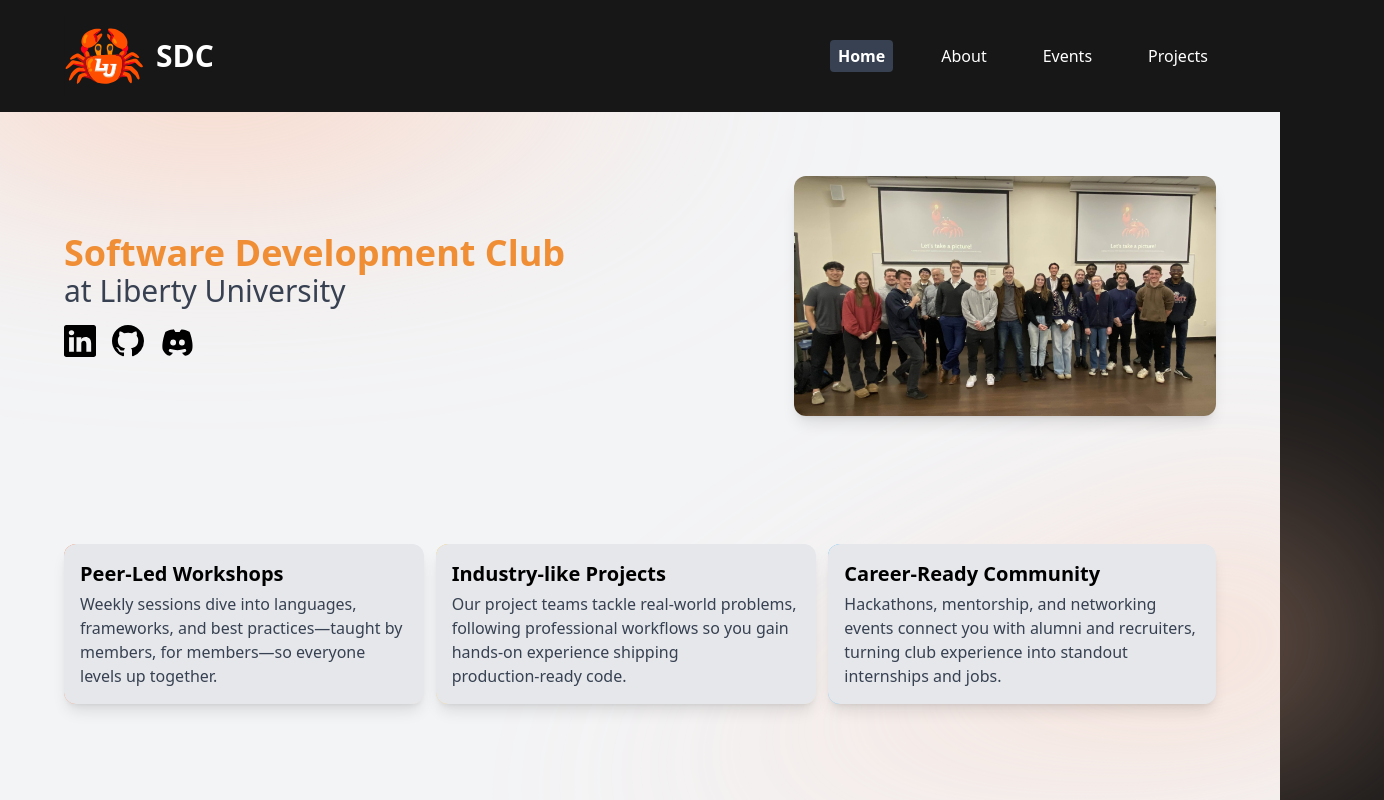
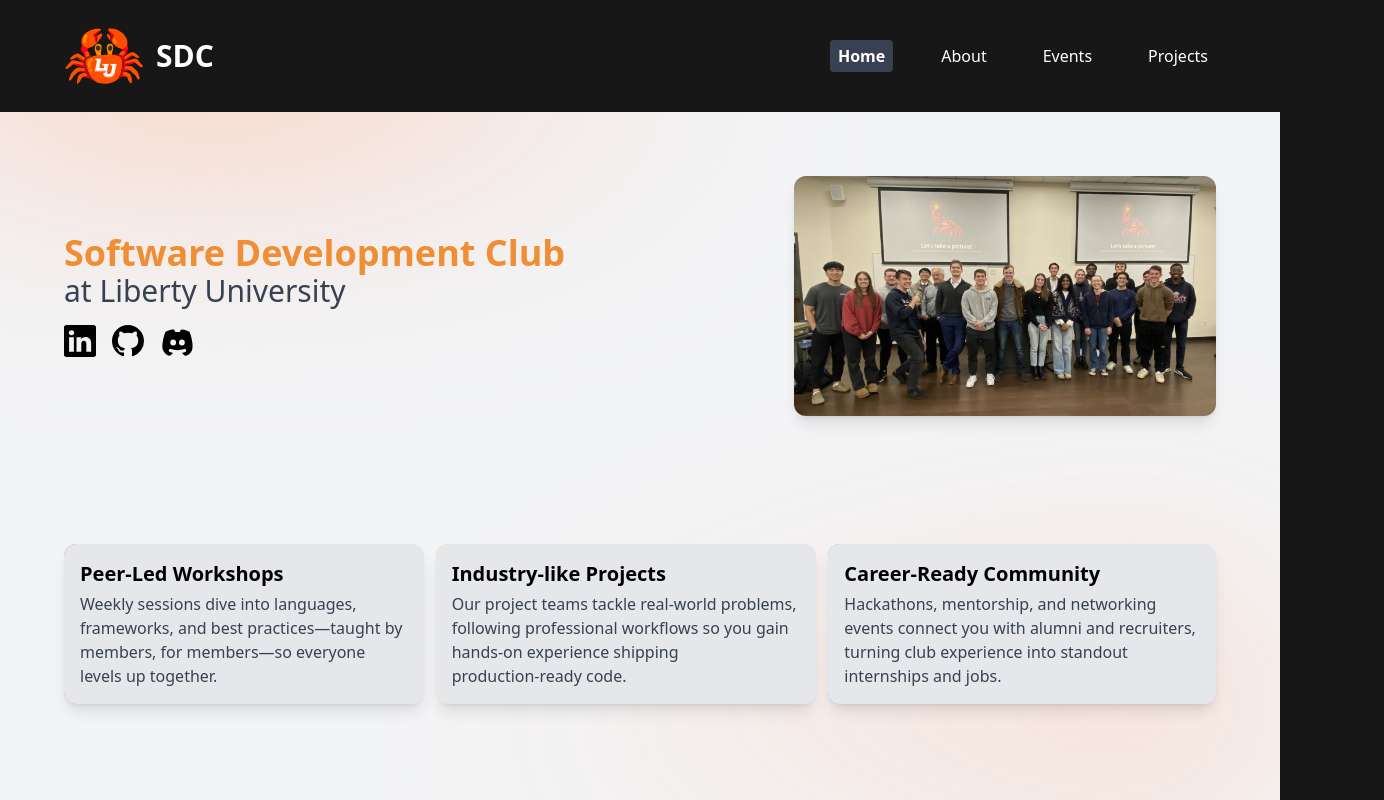
Before and after one commit to lusdc/website, a React (Vite) app: page / in a window 1280 px wide. Shown: the top 800 px of the page, 1384 px wide, since content can reach past the window. Built offline with nearby package versions, Linux system fonts and the light colour scheme.

Commit message:
Black Bar Bug Fix

```diff
--- a/src/pages/About.jsx
+++ b/src/pages/About.jsx
@@ -68,7 +68,7 @@ function About() {
     <>
       {/* Glowing blobs */}
       <div className="w-10/12 glow h-80 -top-20 -left-1/4"></div>
-      <div className="glow-from-right w-4/6 h-80 top-[30rem] -right-20 -rotate-12 opacity-80"></div>
+      <div className="glow-from-right w-4/6 h-80 top-[30rem] right-1 -rotate-12 opacity-80"></div>
       <div className="glow w-1/3 h-80 top-[70rem] left-[10%] opacity-100"></div>
 
       {/* Page content */}
@@ -126,7 +126,7 @@ function About() {
 
       <div className="mt-20 sm:text-center sm:mt-36">
         <div className="whitespace-nowrap">
-          <h3 className="-ml-4 text-6xl font-bold text-shadow sm:ml-0">Our Leadership</h3>
+          <h3 className="-ml-4 text-5xl font-bold sm:text-6xl text-shadow sm:ml-0">Our Leadership</h3>
         </div>
         <h3 className="-mt-6 text-3xl font-bold">Our Leadership</h3>
       </div>
--- a/src/pages/Home.jsx
+++ b/src/pages/Home.jsx
@@ -9,7 +9,7 @@ function Home({ setActiveLinkCallback }) {
     <>
       {/* Glowing blobs */}
       <div className="w-10/12 glow h-80 -top-20 -left-1/4"></div>
-      <div className="glow-from-right w-4/6 h-80 top-[30rem] -right-20 -rotate-12 opacity-80"></div>
+      <div className="glow-from-right w-4/6 h-80 top-[30rem] right-1 opacity-80"></div>
       <div className="glow w-1/3 h-80 top-[70rem] left-[10%] opacity-40"></div>
 
       {/* Page content */}
```
